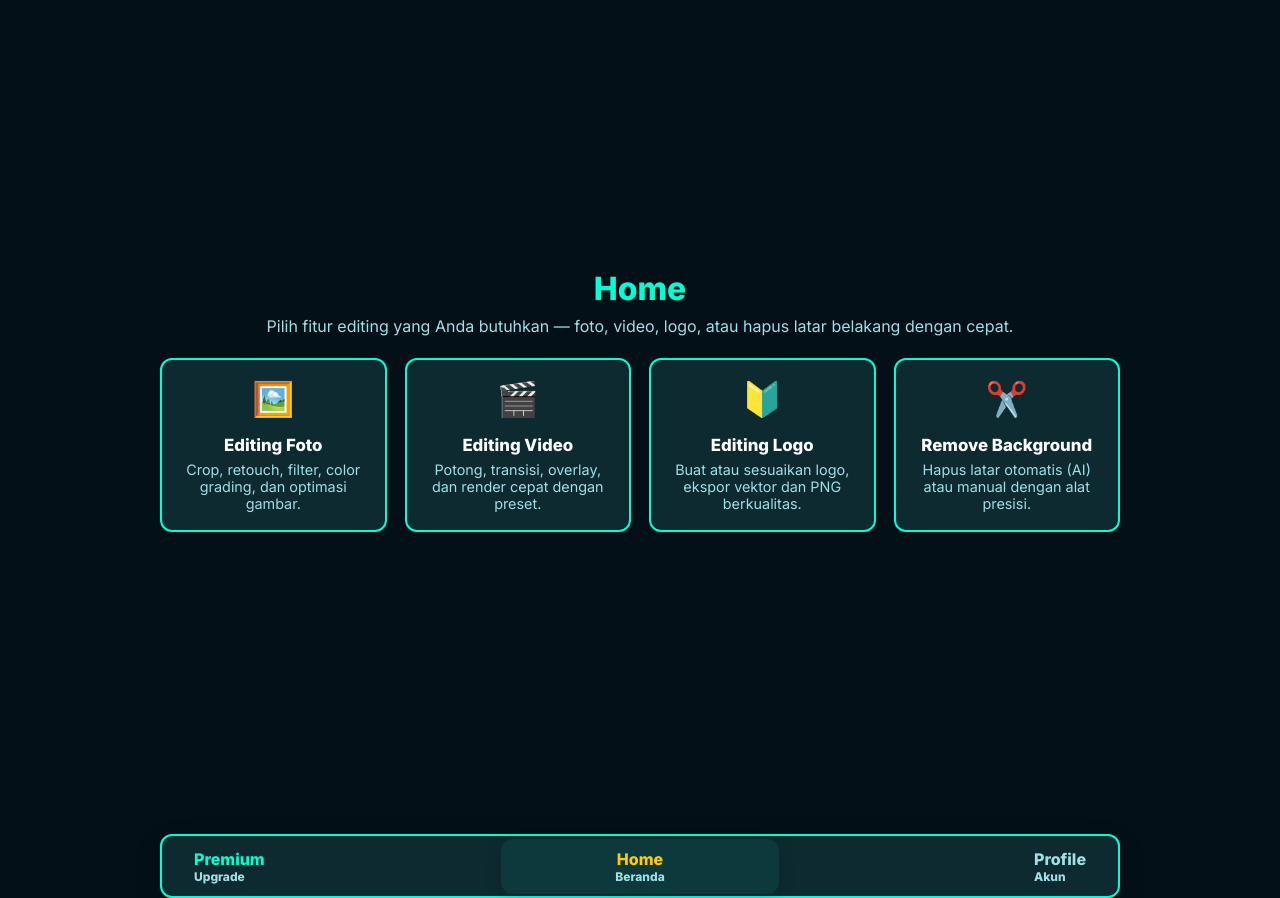
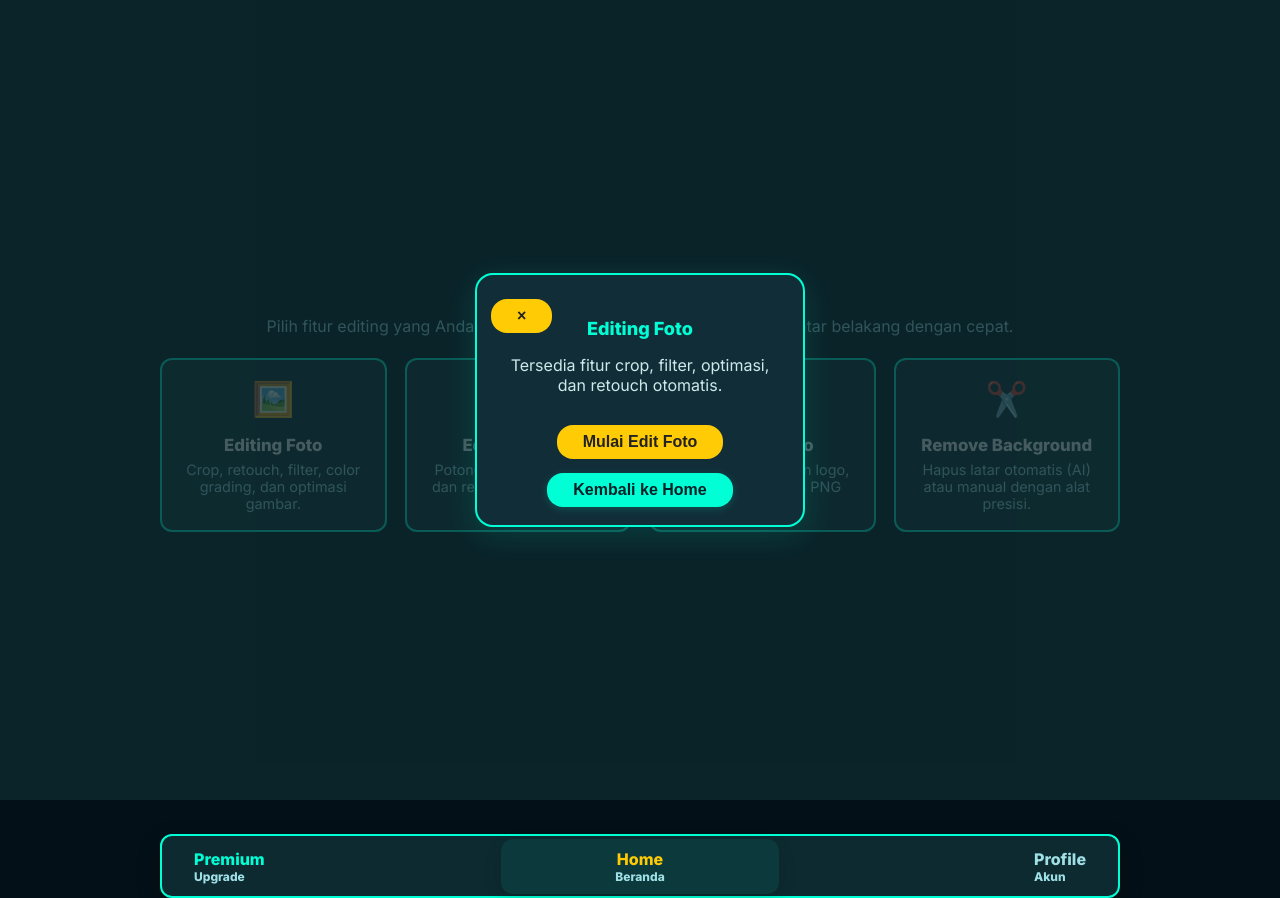
Before and after one commit to neirkwom-commits/dumr, a plain HTML site: page home.html in a window 1280 px wide. Both pictures are taken after a click on the button 273 px from the left and 444 px from the top of the page. Drawn offline with Linux system fonts and the light colour scheme.

Commit message:
Update home.html

```diff
--- a/home.html
+++ b/home.html
@@ -12,6 +12,11 @@
       --active: #ffcb05;
       --border-style: 2px solid var(--accent);
       --card-bg: #0d2a30;
+      --modal-bg: #112d38;
+      --btn-bg: #ffcb05;
+      --danger-bg: #fe486a;
+      --danger-bg-hover: #c8203d;
+      --text-light: #cde9e9;
     }
     *{box-sizing:border-box}
     html,body{
@@ -53,11 +58,13 @@
       align-items:center;
       justify-content:center;
       transition:transform .18s ease, box-shadow .18s ease;
+      cursor:pointer;
     }
     .card:hover{
       transform:translateY(-6px);
       box-shadow:0 12px 30px rgba(0,0,0,0.18);
       border: var(--border-style);
+      background:rgba(0,255,213,0.07);
     }
     .icon{font-size:34px;margin-bottom:10px;color:var(--accent)}
     .card h3{margin:6px 0;color:#fff;font-size:1.05rem}
@@ -99,11 +106,78 @@
     .nav-item.left{justify-content:flex-start;padding-left:20px}
     .nav-item.right{justify-content:flex-end;padding-right:20px}
     .label{display:block;font-size:12px;color:var(--muted)}
+    /* Modal Style */
+    .modal-backdrop {
+      position: fixed;
+      top: 0; left: 0;
+      width: 100vw; height: 100vh;
+      background: rgba(13,42,48,0.77);
+      z-index: 999;
+      display: none;
+      align-items: center;
+      justify-content: center;
+    }
+    .modal-active { display: flex !important;}
+    .modal-box {
+      background: var(--modal-bg);
+      color: var(--text-light);
+      border-radius: 18px;
+      box-shadow: 0 8px 32px rgba(0,255,213,0.13);
+      padding: 24px 18px 18px 18px;
+      min-width: 220px; max-width: 97vw; width: 330px;
+      position: relative;
+      text-align: center;
+      border: 2px solid var(--accent);
+    }
+    .modal-box h3 {
+      color: var(--accent);
+      margin-bottom: 16px;
+      font-size: 1.13rem;
+    }
+    .modal-close {
+      position: absolute;
+      top: 10px;
+      left: 14px;
+      background: none;
+      border: none;
+      font-size: 1.6rem;
+      color: var(--accent);
+      cursor: pointer;
+      font-weight: bold;
+      z-index: 2;
+    }
+    .modal-box button {
+      margin-top: 14px;
+      background: var(--btn-bg);
+      color: #222;
+      border: none;
+      border-radius: 16px;
+      padding: 8px 26px;
+      font-weight: bold;
+      cursor: pointer;
+      font-size: 1rem;
+    }
+    .modal-box .back-home {
+      display: block;
+      margin: 14px auto 0 auto;
+      background: var(--accent);
+      color: #001f27;
+      border: none;
+      border-radius: 16px;
+      padding: 8px 26px;
+      font-weight: bold;
+      cursor: pointer;
+      font-size: 1rem;
+      box-shadow:0 2px 8px rgba(0,255,213,0.18);
+    }
+    /* Responsive */
     @media (max-width:520px){
       .bottom-nav{padding:8px;margin:20px 12px}
       .nav-item.left,.nav-item.right{padding:8px}
       .features{gap:12px}
       .card{min-height:120px}
+      .modal-box{padding:12px 5px 11px 5px; min-width:0; width:95vw;}
+      .modal-close{top:7px;left:7px;font-size:1.3rem;}
     }
   </style>
 </head>
@@ -113,22 +187,22 @@
       <h1>Home</h1>
       <p class="lead">Pilih fitur editing yang Anda butuhkan — foto, video, logo, atau hapus latar belakang dengan cepat.</p>
       <div class="features" role="region" aria-label="Fitur Editing">
-        <article class="card" role="button" tabindex="0" aria-label="Editing Foto">
+        <article class="card" role="button" tabindex="0" aria-label="Editing Foto" onclick="showModal('foto')">
           <div class="icon">🖼️</div>
           <h3>Editing Foto</h3>
           <p>Crop, retouch, filter, color grading, dan optimasi gambar.</p>
         </article>
-        <article class="card" role="button" tabindex="0" aria-label="Editing Video">
+        <article class="card" role="button" tabindex="0" aria-label="Editing Video" onclick="showModal('video')">
           <div class="icon">🎬</div>
           <h3>Editing Video</h3>
           <p>Potong, transisi, overlay, dan render cepat dengan preset.</p>
         </article>
-        <article class="card" role="button" tabindex="0" aria-label="Editing Logo">
+        <article class="card" role="button" tabindex="0" aria-label="Editing Logo" onclick="showModal('logo')">
           <div class="icon">🔰</div>
           <h3>Editing Logo</h3>
           <p>Buat atau sesuaikan logo, ekspor vektor dan PNG berkualitas.</p>
         </article>
-        <article class="card" role="button" tabindex="0" aria-label="Remove Background">
+        <article class="card" role="button" tabindex="0" aria-label="Remove Background" onclick="showModal('removebg')">
           <div class="icon">✂️</div>
           <h3>Remove Background</h3>
           <p>Hapus latar otomatis (AI) atau manual dengan alat presisi.</p>
@@ -137,7 +211,7 @@
     </div>
   </main>
   <nav class="bottom-nav" role="navigation" aria-label="Bottom navigation">
-    <div class="nav-item left" role="link" aria-label="Premium">
+    <div class="nav-item left" role="link" aria-label="Premium" onclick="showModal('premium')">
       <div>
         <div style="font-weight:900;color:var(--accent)">Premium</div>
         <span class="label">Upgrade</span>
@@ -149,12 +223,56 @@
         <span class="label">Beranda</span>
       </div>
     </div>
-    <div class="nav-item right" role="link" aria-label="Profile">
+    <a href="profile.html" class="nav-item right" role="link" aria-label="Profile" style="text-decoration:none;">
       <div>
         <div style="font-weight:900;color:var(--muted)">Profile</div>
         <span class="label">Akun</span>
       </div>
+    </a>
+  </nav>
+  <!-- Modal Container -->
+  <div class="modal-backdrop" id="modal">
+    <div class="modal-box" id="modal-content">
+      <button class="modal-close" onclick="closeModal()">&times;</button>
+      <div id="modal-body"></div>
+      <button class="back-home" onclick="closeModal()">Kembali ke Home</button>
     </div>
-  </nav>
+  </div>
+  <script>
+    // Isi konten tiap modal
+    const modalContent = {
+      foto: `<h3>Editing Foto</h3>
+        <p>Tersedia fitur crop, filter, optimasi, dan retouch otomatis.</p>
+        <button>Mulai Edit Foto</button>`,
+      video: `<h3>Editing Video</h3>
+        <p>Potong, overlay, transisi, dan render video dengan presisi tinggi.</p>
+        <button>Mulai Edit Video</button>`,
+      logo: `<h3>Editing Logo</h3>
+        <p>Buat logo profesional, ekspor PNG/vektor, dan sesuaikan warna.</p>
+        <button>Mulai Edit Logo</button>`,
+      removebg: `<h3>Remove Background</h3>
+        <p>Hapus latar belakang gambar secara otomatis (AI) atau manual.</p>
+        <button>Mulai Hapus Background</button>`,
+      premium: `<h3>Premium Upgrade</h3>
+        <p>Dapatkan akses fitur eksklusif dan tanpa watermark.</p>
+        <button>Upgrade Sekarang</button>`
+    };
+    function showModal(type) {
+      document.getElementById('modal-body').innerHTML = modalContent[type] || '<p>Content not found.</p>';
+      document.getElementById('modal').classList.add('modal-active');
+    }
+    function closeModal() {
+      document.getElementById('modal').classList.remove('modal-active');
+      document.getElementById('modal-body').innerHTML = '';
+    }
+    // Tutup modal dengan ESC
+    window.addEventListener('keydown', function(e){
+      if(e.key === "Escape"){ closeModal(); }
+    });
+    // Tutup modal jika klik backdrop
+    document.getElementById('modal').addEventListener('click', function(e){
+      if(e.target === this){ closeModal(); }
+    });
+  </script>
 </body>
 </html>
```
